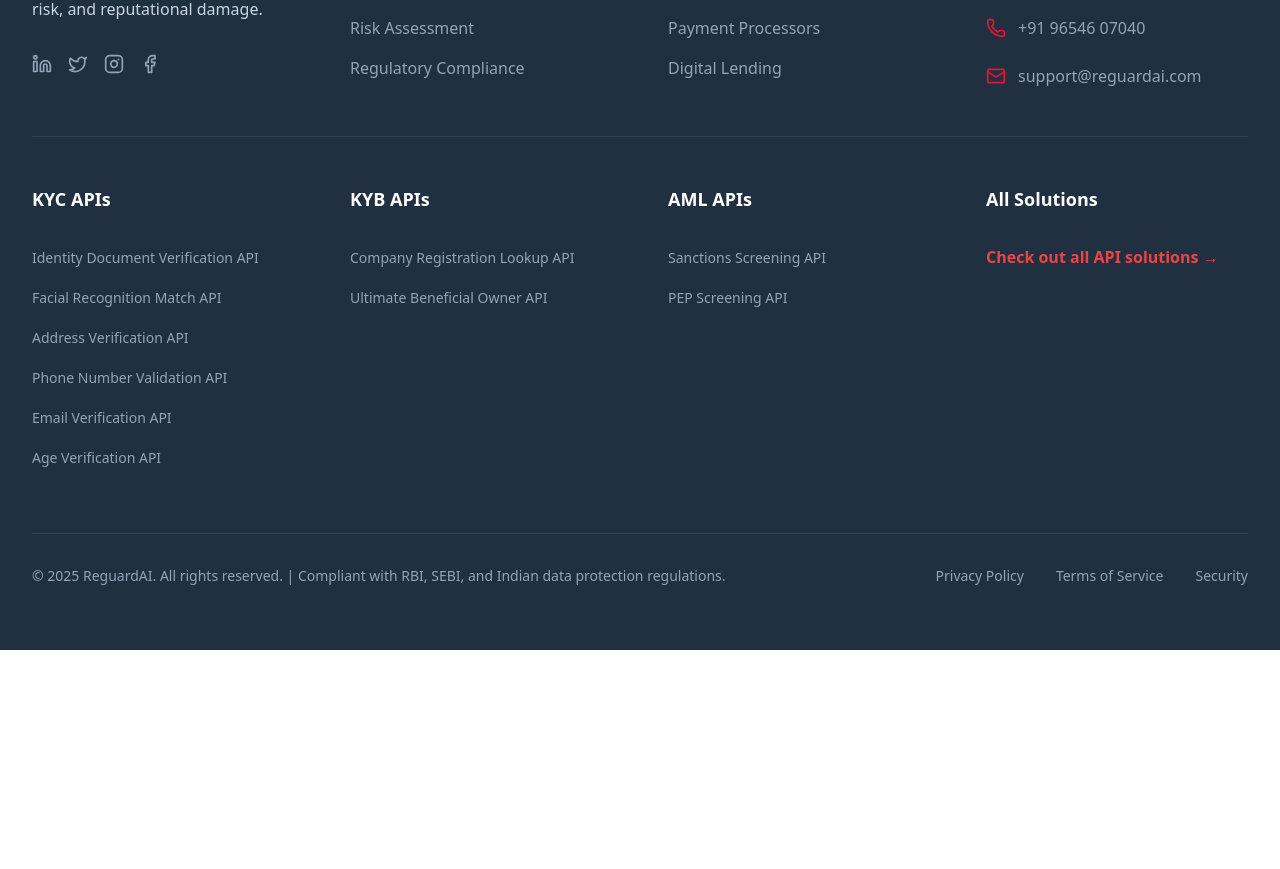
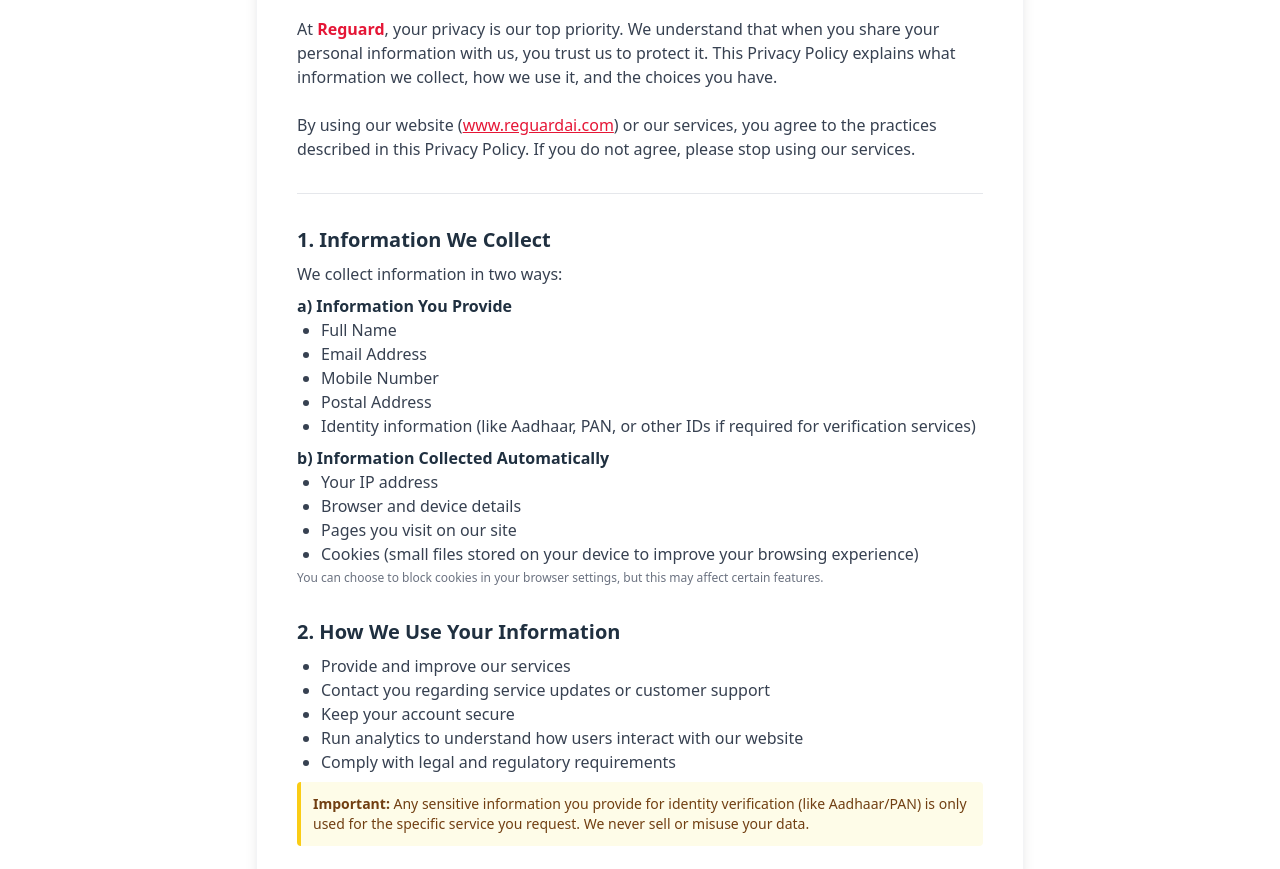
Before and after one commit to mitsuxhoney/ReguardAI, a React (Vite) app: page /privacy-policy in a window 1280 px wide. Shown: the part 228-1097 px from the top of the page. Before the commit the page ends 878 px from the top, so only its background shows below. Built offline with nearby package versions, Linux system fonts and the light colour scheme; no server answers.

Commit message:
PrivacyPolicyPage Added

```diff
--- a/src/App.jsx
+++ b/src/App.jsx
@@ -25,6 +25,7 @@
 import FraudSignals from './components/FraudSignals'
 import ScrollToTop from './components/ScrollToTop'
 import ScrollToTopButton from './components/ScrollToTopButton'
+import PrivacyPolicy from './pages/PrivacyPolicy'
 
 // Home Page Component
 const HomePage = () => (
@@ -82,6 +83,7 @@
             element={<DigitalLending />}
           />
           <Route path="/contact" element={<Contact />} />
+          <Route path="/privacy-policy" element={<PrivacyPolicy />} />
         </Routes>
         <Footer />
         <ScrollToTopButton />
--- a/src/components/Footer.jsx
+++ b/src/components/Footer.jsx
@@ -3,16 +3,6 @@
 import { Link } from 'react-router-dom';
 
 
-const navigate = (url) => {
-  console.log('Navigating to:', url)
-  // In a real app, this would be your router navigation
-  // For demo purposes, we'll just log the URL
-}
-
-const handleAPIClick = (apiId, category) => {
-  const externalLink = process.env.REACT_APP_EXTERNAL_LINK || 'https://api.reguardai.com'
-  navigate(`${externalLink}/apis/${category}/${apiId}`)
-}
 
 
 const Footer = () => {
@@ -37,19 +27,6 @@
     { id: 'sanctions-screening', name: 'Sanctions Screening API' },
     { id: 'pep-screening', name: 'PEP Screening API' }
   ]
-  const Link = ({ to, className, children, onClick }) => (
-    <a
-      href={to}
-      className={className}
-      onClick={(e) => {
-        e.preventDefault()
-        if (onClick) onClick()
-        else console.log('Navigate to:', to)
-      }}
-    >
-      {children}
-    </a>
-  )
   return (
     <footer className="bg-reguard-navy text-white">
       <div className="max-w-7xl mx-auto px-6 lg:px-8 py-16">
@@ -198,7 +175,7 @@
               © 2025 ReguardAI. All rights reserved. | Compliant with RBI, SEBI, and Indian data protection regulations.
             </p>
             <div className="flex space-x-8 mt-4 md:mt-0">
-              <a href="#" className="text-slate-400 hover:text-white text-sm transition-colors">Privacy Policy</a>
+              <Link to="/privacy-policy" className="text-slate-400 hover:text-white text-sm transition-colors">Privacy Policy</Link>
               <a href="#" className="text-slate-400 hover:text-white text-sm transition-colors">Terms of Service</a>
               <a href="#" className="text-slate-400 hover:text-white text-sm transition-colors">Security</a>
             </div>
--- /dev/null
+++ b/src/pages/PrivacyPolicy.jsx
@@ -0,0 +1,116 @@
+import React from "react";
+
+export default function PrivacyPolicy() {
+	return (
+		<div className="min-h-screen bg-white pt-12 pb-20 px-4 sm:px-8 lg:px-0 flex flex-col items-center mt-14">
+			<div className="w-full max-w-3xl bg-white rounded-2xl shadow-lg p-6 sm:p-10 border border-gray-100">
+				<h1 className="text-3xl sm:text-4xl font-bold text-reguard-navy mb-2 text-center">Privacy Policy</h1>
+				<p className="text-sm text-gray-500 text-center mb-8">Last Updated: 28th August 2025</p>
+
+				<p className="mb-6 text-gray-700">
+					At <span className="font-semibold text-reguard-red">Reguard</span>, your privacy is our top priority. We understand that when you share your personal information with us, you trust us to protect it. This Privacy Policy explains what information we collect, how we use it, and the choices you have.
+				</p>
+				<p className="mb-6 text-gray-700">
+					By using our website (<a href="https://www.reguardai.com" className="text-reguard-red underline">www.reguardai.com</a>) or our services, you agree to the practices described in this Privacy Policy. If you do not agree, please stop using our services.
+				</p>
+
+				<hr className="my-8 border-gray-200" />
+
+				<section className="mb-8">
+					<h2 className="text-xl font-semibold text-reguard-navy mb-2">1. Information We Collect</h2>
+					<p className="mb-2 text-gray-700">We collect information in two ways:</p>
+					<div className="mb-2">
+						<span className="font-semibold text-reguard-navy">a) Information You Provide</span>
+						<ul className="list-disc ml-6 text-gray-700">
+							<li>Full Name</li>
+							<li>Email Address</li>
+							<li>Mobile Number</li>
+							<li>Postal Address</li>
+							<li>Identity information (like Aadhaar, PAN, or other IDs if required for verification services)</li>
+						</ul>
+					</div>
+					<div className="mb-2">
+						<span className="font-semibold text-reguard-navy">b) Information Collected Automatically</span>
+						<ul className="list-disc ml-6 text-gray-700">
+							<li>Your IP address</li>
+							<li>Browser and device details</li>
+							<li>Pages you visit on our site</li>
+							<li>Cookies (small files stored on your device to improve your browsing experience)</li>
+						</ul>
+						<p className="text-xs text-gray-500 mt-1">You can choose to block cookies in your browser settings, but this may affect certain features.</p>
+					</div>
+				</section>
+
+				<section className="mb-8">
+					<h2 className="text-xl font-semibold text-reguard-navy mb-2">2. How We Use Your Information</h2>
+					<ul className="list-disc ml-6 text-gray-700 mb-2">
+						<li>Provide and improve our services</li>
+						<li>Contact you regarding service updates or customer support</li>
+						<li>Keep your account secure</li>
+						<li>Run analytics to understand how users interact with our website</li>
+						<li>Comply with legal and regulatory requirements</li>
+					</ul>
+					<div className="bg-yellow-50 border-l-4 border-yellow-400 p-3 text-yellow-900 text-sm rounded mb-2">
+						<span className="font-semibold">Important:</span> Any sensitive information you provide for identity verification (like Aadhaar/PAN) is only used for the specific service you request. We never sell or misuse your data.
+					</div>
+				</section>
+
+				<section className="mb-8">
+					<h2 className="text-xl font-semibold text-reguard-navy mb-2">3. Sharing of Information</h2>
+					<ul className="list-disc ml-6 text-gray-700">
+						<li><span className="font-semibold">With Your Consent</span> – When you choose to use a specific service that requires sharing your details with our partners.</li>
+						<li><span className="font-semibold">Service Providers</span> – With trusted partners who help us run our services (like cloud hosting, analytics, or payment gateways). They are only allowed to use your information as necessary to perform their services.</li>
+						<li><span className="font-semibold">Business Transfers</span> – If Reguard is merged, acquired, or sells assets, user information may be transferred as part of the business.</li>
+						<li><span className="font-semibold">Legal Requirements</span> – When required by law, regulation, court order, or government request.</li>
+						<li><span className="font-semibold">Safety & Security</span> – When necessary to protect the rights, property, or safety of Reguard, our users, or the public.</li>
+					</ul>
+				</section>
+
+				<section className="mb-8">
+					<h2 className="text-xl font-semibold text-reguard-navy mb-2">4. International Transfers</h2>
+					<p className="text-gray-700">Your data may be stored and processed in India or other countries where our partners and servers are located. By using our services, you consent to this transfer.</p>
+				</section>
+
+				<section className="mb-8">
+					<h2 className="text-xl font-semibold text-reguard-navy mb-2">5. Data Retention</h2>
+					<p className="text-gray-700">We retain your data as long as your account is active or as needed to provide our services. Certain information may be stored longer to meet legal, regulatory, or audit requirements.</p>
+				</section>
+
+				<section className="mb-8">
+					<h2 className="text-xl font-semibold text-reguard-navy mb-2">6. Your Rights & Choices</h2>
+					<ul className="list-disc ml-6 text-gray-700 mb-2">
+						<li>Access the information we hold about you</li>
+						<li>Request corrections to your personal data</li>
+						<li>Ask us to delete your data (where legally possible)</li>
+						<li>Opt-out of marketing communications at any time</li>
+					</ul>
+					<p className="text-gray-700">To exercise these rights, contact us at <a href="mailto:help@reguard.ai" className="text-reguard-red underline">help@reguard.ai</a>.</p>
+				</section>
+
+				<section className="mb-8">
+					<h2 className="text-xl font-semibold text-reguard-navy mb-2">7. Children’s Privacy</h2>
+					<p className="text-gray-700">Our services are not directed at individuals under the age of 15. If we learn that we have collected personal information from a child below this age, we will delete it immediately.</p>
+				</section>
+
+				<section className="mb-8">
+					<h2 className="text-xl font-semibold text-reguard-navy mb-2">8. Security</h2>
+					<p className="text-gray-700">We use industry-standard security measures to protect your data from unauthorized access, alteration, disclosure, or destruction. However, no method of online transmission is 100% secure, so we cannot guarantee absolute security.</p>
+				</section>
+
+				<section className="mb-8">
+					<h2 className="text-xl font-semibold text-reguard-navy mb-2">9. Changes to this Policy</h2>
+					<p className="text-gray-700">We may update this Privacy Policy from time to time. Any changes will be posted on this page with an updated “Last Updated” date. Please review it regularly to stay informed.</p>
+				</section>
+
+				<section className="mb-8">
+					<h2 className="text-xl font-semibold text-reguard-navy mb-2">10. Contact Us</h2>
+					<p className="text-gray-700 mb-1">If you have any questions or concerns about this Privacy Policy, reach out to us:</p>
+					<ul className="ml-6 text-gray-700">
+						<li className="mb-1">📧 <span className="font-semibold">Email:</span> <a href="mailto:help@reguard.ai" className="text-reguard-red underline">help@reguard.ai</a></li>
+						<li>🏢 <span className="font-semibold">Address:</span> 44 IIND FLOOR REGAL BUILDING CONNAUGHT PLACE NEW DELHI - 110001</li>
+					</ul>
+				</section>
+			</div>
+		</div>
+	);
+}
```
